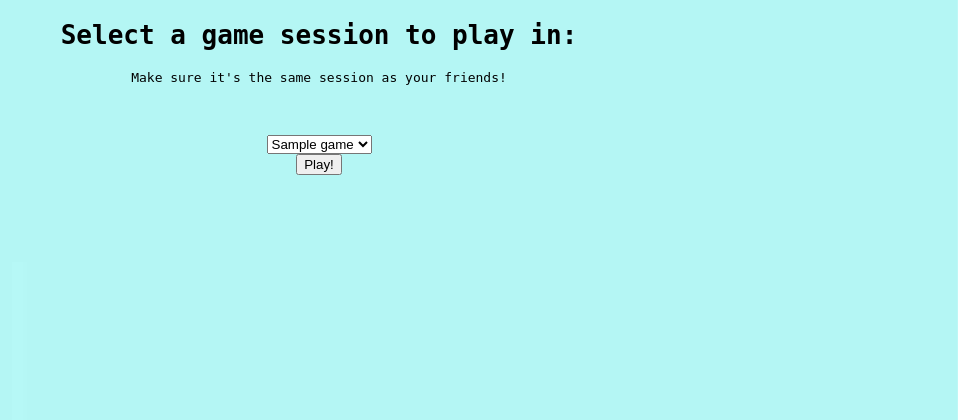
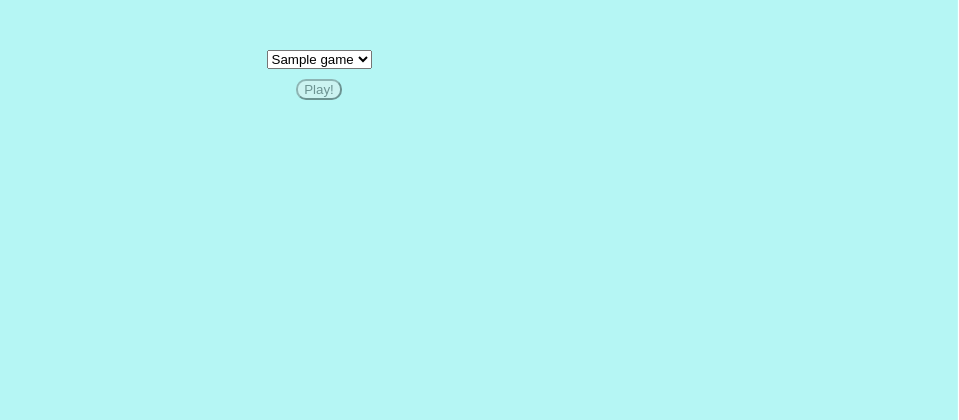
Before and after one commit to djacosta-01/Lowkey-Tho..., a Python web app: template templates/join-game.html in a window 1280 px wide. Shown: the top 420 px of the page, without its empty margins (321-1280 px from the left). Run offline with Jinja, Linux system fonts and the light colour scheme; the template is opened without the code that fills it: most values are stand-ins (such as "Sample title", 1, 10 or a date in 2020).

Commit message:
made a couple of buttons blink

```diff
--- a/styles/game.css
+++ b/styles/game.css
@@ -73,4 +73,5 @@
 }
 #submit{
   text-align: center;
+  margin-top: 10px;
 }
--- a/styles/join-game.css
+++ b/styles/join-game.css
@@ -24,3 +24,43 @@
   margin: 20px;
   text-align: center;
 }
+
+#play-button{
+  margin-top:10px;
+  border-radius:10px;
+  -webkit-animation-name: blinker;
+  -webkit-animation-duration: 2s;
+  -webkit-animation-timing-function: linear;
+  -webkit-animation-iteration-count: infinite;
+
+  -moz-animation-name: blinker;
+  -moz-animation-duration: 2s;
+  -moz-animation-timing-function: linear;
+  -moz-animation-iteration-count: infinite;
+
+  animation-name: blinker;
+  animation-duration: 2s;
+  animation-timing-function: linear;
+  animation-iteration-count: infinite;
+}
+@-moz-keyframes blinker {
+    0% { opacity: 1.0; }
+    50% { opacity: 0.0; }
+    100% { opacity: 1.0; }
+}
+
+@-webkit-keyframes blinker {
+    0% { opacity: 1.0; }
+    50% { opacity: 0.0; }
+    100% { opacity: 1.0; }
+}
+
+@keyframes blinker {
+    0% { opacity: 1.0; }
+    50% { opacity: 0.0; }
+    100% { opacity: 1.0; }
+}
+
+#play-button:hover{
+  box-shadow: 4px 4px 4px black;
+}
--- a/styles/results.css
+++ b/styles/results.css
@@ -32,7 +32,7 @@
 .card:hover{
   box-shadow: 5px 9px 7px black;
   text-shadow: 4px 4px 4px grey;
-  transition: 1s;
+  transition: .5s;
 
 }
 
@@ -46,5 +46,5 @@
 
 .card img:hover{
   opacity:1;
-  transition: 1s;
+  transition: .5s;
 }
--- a/templates/join-game.html
+++ b/templates/join-game.html
@@ -6,9 +6,6 @@
     <link rel="stylesheet" href="/styles/join-game.css">
   </head>
   <body>
-
-    <h1 class="instructions">Select a game session to play in:</h1>
-    <p class="instructions">Make sure it's the same session as your friends!</p>
     <form method="post" action="/game">
       <select>
         {% for game in games %}
```
Also changed, not shown: index.yaml (+4 -7 lines), styles/main.css (+33 -1 lines), images/background.png, 2 other files.
